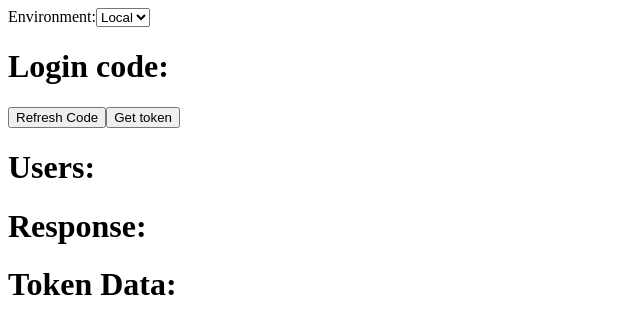
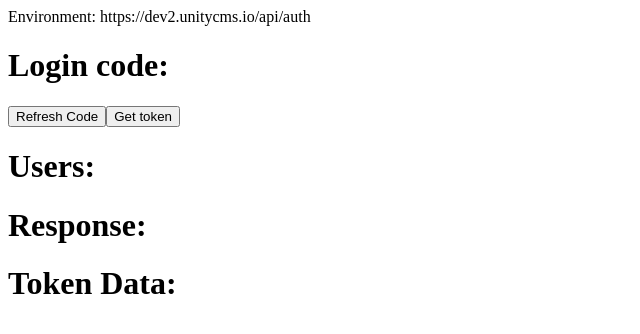
Before and after one commit to nenad-kosanovic-tam/authorization-code-fe, a React (Create React App) app: page / in a window 1280 px wide. Shown: the top 334 px of the page, without its empty margins (0-640 px from the left). Built offline with nearby package versions, Linux system fonts and the light colour scheme.

Commit message:
env selection added.

```diff
--- a/src/containers/Login.js
+++ b/src/containers/Login.js
@@ -2,23 +2,8 @@ import React from 'react';
 import axios from "axios";
 import ReactJson from "react-json-view";
 
-let localEnv = "https://localhost:8443";
-let a1Env = "https://dmt.a1.unitycms.io/auth";
-let a2Env = "https://dmt.a2.unitycms.io/auth";
-let a3Env = "https://dmt.a3.unitycms.io/auth";
-let a4Env = "https://dmt.a4.unitycms.io/auth";
-let a5Env = "https://dmt.a5.unitycms.io/auth";
-let a6Env = "https://dmt.a6.unitycms.io/auth";
-
-const envOptions = [
-    {label: 'Local', value: localEnv},
-    {label: 'a1', value: a1Env},
-    {label: 'a2', value: a2Env},
-    {label: 'a3', value: a3Env},
-    {label: 'a4', value: a4Env},
-    {label: 'a5', value: a5Env},
-    {label: 'a6', value: a6Env},
-];
+let env = "https://dev2.unitycms.io/api/auth";
+// let env = "https://localhost:8443";
 
 export class Login extends React.Component {
 
@@ -27,12 +12,12 @@ export class Login extends React.Component {
         this.state = {
             token: "",
             users: "",
-            env: localEnv
+            env: env
         }
     }
 
     componentDidMount() {
-        this.setState({env: localStorage.getItem('env') || localEnv})
+        this.setState({env: env})
     }
 
     parseJwt(token) {
@@ -71,10 +56,6 @@ export class Login extends React.Component {
         window.location.href = this.state.env + "/oauth/authorize?scope=webapp&client_id=cd2&response_type=code&redirect_uri=http://127.0.0.1:8080/login";
     }
 
-    handleEnvChange(event) {
-        localStorage.setItem('env', event.target.value)
-        this.setState({env: event.target.value})
-    }
 
     render() {
         return (
@@ -82,12 +63,7 @@ export class Login extends React.Component {
             <div>
                 <div>
                     <label>
-                        Environment:
-                        <select value={this.state.env} onChange={this.handleEnvChange.bind(this)}>
-                            {envOptions.map((option) => (
-                                <option key={option.label} value={option.value}>{option.label}</option>
-                            ))}
-                        </select>
+                        Environment: {this.state.env}
                     </label>
                 </div>
 
```
